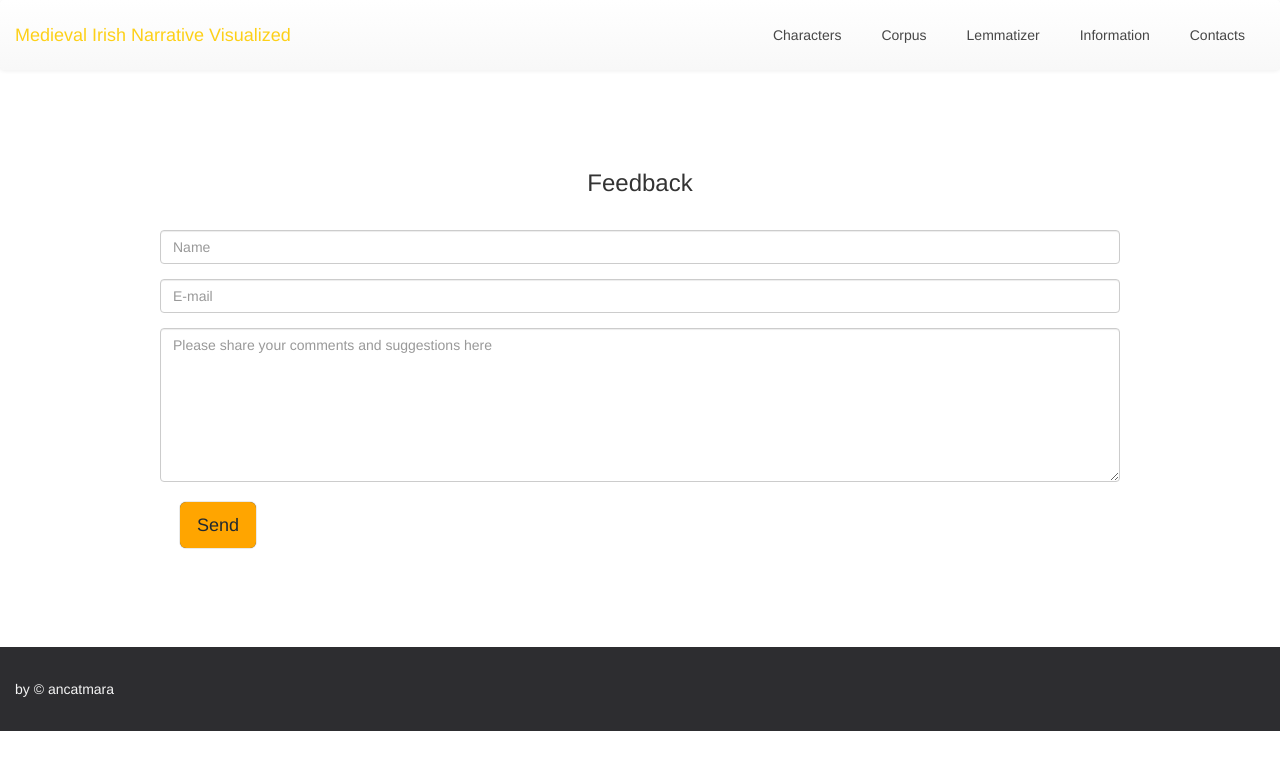
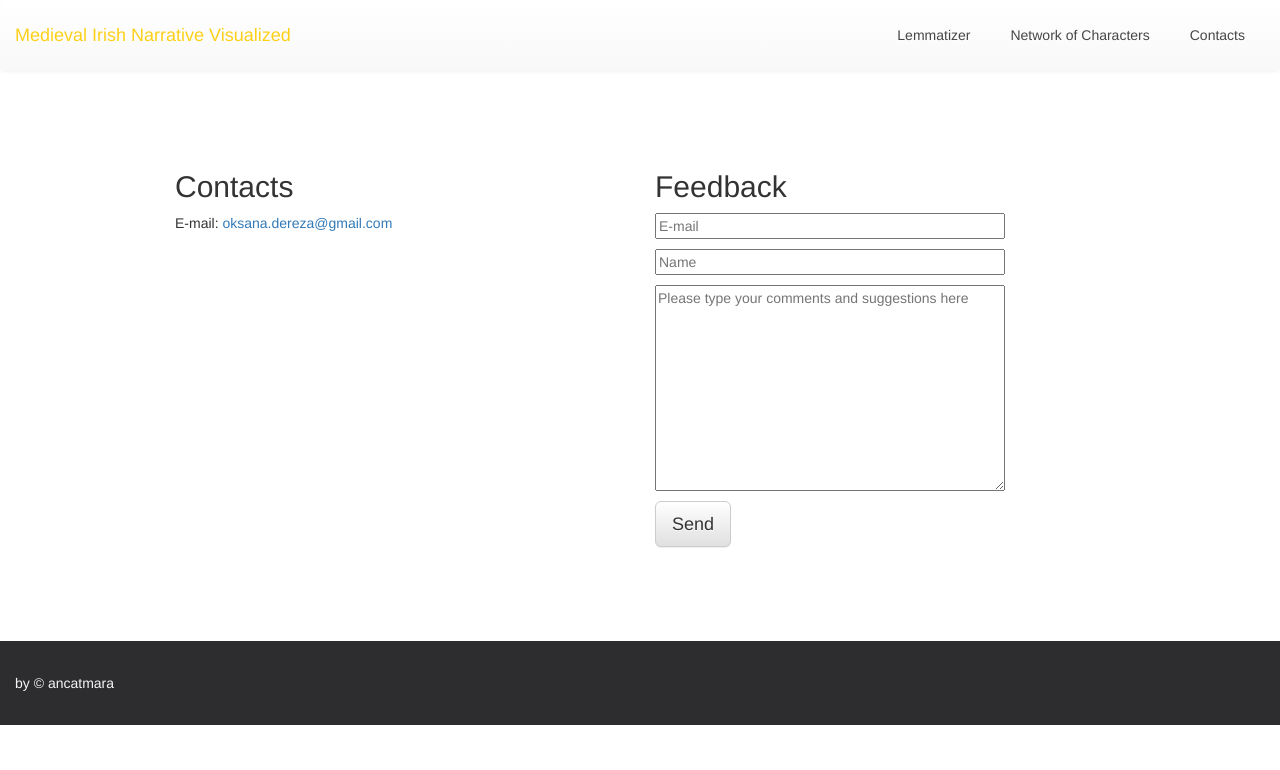
Before and after one commit to ancatmara/ulster-project, a Django app: template ulster/templates/ulster/contacts.html in a window 1280 px wide. Shown: the top 770 px of the page. Run offline with Django 3.2, Linux system fonts and the light colour scheme; the template is opened without the code that fills it: values that come from a table or form of the project are taken from there, others are empty; parts of the project's set-up code (start-up, migrations or seed data) failed here and were passed over; some libraries are stand-ins or nearby versions.

Commit message:
Fixed sigma, added ajax

```diff
--- a/ulster/forms.py
+++ b/ulster/forms.py
@@ -1,5 +1,26 @@
-
 from django import forms
 
 class UploadFileForm(forms.Form):
     file = forms.FileField(widget=forms.FileInput())
+
+class ContactForm(forms.Form):
+    sender = forms.EmailField(
+      required=True,
+      label='',
+      widget=forms.TextInput(
+        attrs={'style': 'width:350px', 'placeholder': 'E-mail'}
+        )
+      )
+    name = forms.CharField(
+      label='',
+      max_length=100,
+      widget=forms.TextInput(
+        attrs={'style': 'width:350px', 'placeholder': 'Name'}
+        )
+      )
+    message = forms.CharField(
+      label='',
+      widget=forms.Textarea(
+        attrs={'style': 'width:350px','placeholder': 'Please type your comments and suggestions here'}
+        )
+)
--- a/ulster/static/ulster/css/main.css
+++ b/ulster/static/ulster/css/main.css
@@ -41,23 +41,6 @@ footer a:hover {
     opacity:0.9;
 }
 
-.Ya {
-    color: #FF0F0F;
-}
-
-/*Buttons */
-
-.ya_button {
-    color: #212931;
-    background-color: orange;
-    box-shadow: 0 0 1px;
-    margin: 5px;
-}
-
-.ya_button:hover{
-    background-color: #FEE067;
-}
-
 
 /*Links*/
 #description a:link{
--- /dev/null
+++ b/ulster/static/ulster/js/feedback.js
@@ -0,0 +1,15 @@
+$(document).on('submit', '.form', function(e) {
+     $.ajax({
+        url: $(this).attr('action'),
+        type: $(this).attr('method'),
+        data: $(this).serialize(),
+        success: function(html) {
+        $(".form").clearForm();
+        bootbox.alert({
+          message: "<div class='alert'> Thank you!</div>",
+          backdrop: true
+        });
+        }
+    });
+    e.preventDefault();
+});
--- a/ulster/static/ulster/js/main.js
+++ b/ulster/static/ulster/js/main.js
@@ -12,14 +12,14 @@ function GetQueryStringParams(sParam,defaultVal) {
     for (var i = 0; i < sURLVariables.length; i++) {
         var sParameterName = sURLVariables[i].split('=');
         if (sParameterName[0] == sParam) {
-            return sParameterName[1];
+            return 'static/' + sParameterName[1];
         }
     }
     return defaultVal;
 }
 
 
-jQuery.getJSON(GetQueryStringParams("config","config.json"), function(data, textStatus, jqXHR) {
+jQuery.getJSON(GetQueryStringParams("config","/static/ulster/config.json"), function(data, textStatus, jqXHR) {
 	config=data;
 
 	if (config.type!="network") {
@@ -580,7 +580,7 @@ function nodeActive(a) {
         $GP.info_data.html(e.join("<br/>"))
     }
     $GP.info_data.show();
-    $GP.info_p.html("Connections:");
+    $GP.info_p.html("Connections");
     $GP.info.animate({width:'show'},350);
 	$GP.info_donnees.hide();
 	$GP.info_donnees.show();
--- a/ulster/templates/ulster/base.html
+++ b/ulster/templates/ulster/base.html
@@ -7,8 +7,10 @@
 	<link rel="stylesheet" href='{% static "ulster/bootstrap/bootstrap-theme.min.css" %}'>
 	<link rel="stylesheet" href='{% static "ulster/css/main.css" %}'>
 
-	<script src='{% static "ulster/js/jquery/jquery.min.css" %}'></script>
-	<script src='{% static "ulster/js/d3.v3.min.css" %}'></script>
+	<script src='{% static "ulster/js/jquery/jquery.min.js" %}'></script>
+	<script src='{% static "ulster/js/feedback.js" %}'></script
+	<script type="text/javascript" src="http://malsup.github.com/min/jquery.form.min.js"></script>
+    <script type="text/javascript" src="https://cdnjs.cloudflare.com/ajax/libs/bootbox.js/4.4.0/bootbox.min.js"></script>
 	<title>Medieval Irish Narrative Visualized</title>
   </head>
 </html>
@@ -27,11 +29,11 @@
     </div>
     <div class="collapse navbar-collapse" id="myNavbar">
       <ul class="nav navbar-nav navbar-right">
-      <li><a href="graph">Characters</a></li>
-	  <li><a href="corpus">Corpus</a></li>
-	  <li><a href="lemmatizer">Lemmatizer</a></li>
-	  <li><a href="info">Information</a></li>
-	  <li><a href="contacts">Contacts</a></li>
+			<li><a href="lemmatizer">Lemmatizer</a></li>
+	<!-- 	  <li><a href="info">Ulster Cycle</a></li> -->
+			<li><a href="graph">Network of Characters</a></li>
+	<!-- 	  <li><a href="corpus">Corpus</a></li> -->
+            <li><a href="contacts">Contacts</a></li>
 	  </ul>
 	 </div>
   </div>
--- a/ulster/templates/ulster/contacts.html
+++ b/ulster/templates/ulster/contacts.html
@@ -4,37 +4,27 @@
 
 {% block feedback %}
 
-    <div class="container">
-        <div class="feedback" id="thankyou">
+<!-- HOME PAGE -->
+<div id="main-content" class="container">
+  <div class="row contact-page">
+    <div class="col-lg-6">
+      <div class="contact-info">
+        <h2>Contacts</h2>
+        <p>E-mail: <a href="mailto:oksana.dereza@gmail.com" target="_top">oksana.dereza@gmail.com</a></p>
+      </div> <!-- contacts -->
+    </div> <!-- col-lg-6 -->
 
-        <h3 style="padding-bottom:1em" align="center">Feedback</h3>
-
-        <form action="{% url 'feedback' %}" method="POST" class="form-horizontal" role="form" enctype="multipart/form-data">
+    <div class="col-lg-6">
+      <div class="contact-form">
+        <h2>Feedback</h2>
+          <form class="form" action="ulster/contacts" method="post" >
             {% csrf_token %}
-
-
-                  <div class="form-group">
-                    <label class="sr-only" for="name">Name</label>
-                    <input type="text" class="form-control" name='name' id="name" placeholder="Name">
-                  </div>
-                  <div class="form-group">
-                    <label class="sr-only" for="email">E-mail</label>
-                    <input type="email" class="form-control" name='email' id="email" placeholder="E-mail">
-                  </div>
-                <div class="form-group">
-
-                    <label for="message" class="sr-only"></label>
-                    <textarea class="form-control" id="message" name ="message" rows=7 placeholder="Please share your comments and suggestions here"></textarea>
-                </div>
-
-                     <button type="submit" id="submitbtn" name="submitbtn" class="btn ya_button btn-lg">Send</button>
-
-            {% if thankyou %}
-			<br><br>
-            <p><h3>{{ thankyou }}</h3></p>
-            {% endif %}
-
-        </form>
-        </div>
-    </div>
+            {{ form.as_p }}
+            <button id="submit" type="submit" class="btn btn-default btn-lg">Send</button>
+          </form>
+      </div> <!-- End of contact-form -->
+    </div> <!-- End of col-lg-6 -->
+  </div> <!-- End of row contact-page -->
+</div> <!-- End of main-content -->
+<!-- END OF HOME PAGE -->
 {% endblock %}
--- a/ulster/templates/ulster/index.html
+++ b/ulster/templates/ulster/index.html
@@ -22,9 +22,9 @@
 
 <div id="description" class="container-fluid">
 	<div class="row">
-	<div class="col-sm-4">
+	<div class="col-sm-4" id="description">
 	<h3 align="center"><a href="graph">Network of Ulster Cycle Characters</a></h3>
-	<p id="description">The graph shows the co-occurrence of characters in the Ulster cycle of medieval Irish narrative. Every node corresponds to a character: the bigger it is, the more connetions the character has. If two characters are connected with a link, they occur together in a window of size 5. The thickness of the link indicates how often these characters co-occur. Colours show the degree of each node.</p><br></div>
+	<p>The graph shows the co-occurrence of characters in the Ulster cycle of medieval Irish narrative. Every node corresponds to a character: the bigger it is, the more connetions the character has. If two characters are connected with a link, they occur together in a window of size 5. The thickness of the link indicates how often these characters co-occur. Colours show the degree of each node.</p><br></div>
 	<div class="col-sm-4">
 	<h3 align="center"><a href="corpus">Old and Middle Irish Corpus</a></h3>
 	<p id="description">A small unlabelled searchable corpus of Old and Middle Irish texts (230 000 tokens). You can download raw texts <a href="https://github.com/ancatmara/old_irish_corpora">here</a>.</p><br></div>
--- a/ulster/urls.py
+++ b/ulster/urls.py
@@ -5,12 +5,11 @@ from . import views
 app_name = 'ulster'
 urlpatterns = [
         url(r'^$', views.index, name='index'),
-		url(r'^home', views.index, name='index'),
-        url(r'^graph$', views.graph, name='graph'),
-		url(r'^info$', views.info, name='info'),
-		url(r'^lemmatizer', views.send_results, name='lemmatizer'),
-		url(r'^lemmatizer/download', views.download_file, name="download"),
-		url(r'^contacts', views.contacts, name='contacts'),
-		url(r'^thanks/$', views.send_feedback, name='feedback'),
-		url(r'^corpus', views.corpus, name='corpus'),
+		url(r'home/$', views.index, name='index'),
+        url(r'graph/$', views.graph, name='graph'),
+		url(r'info/$', views.info, name='info'),
+		url(r'lemmatizer/$', views.send_results, name='lemmatizer'),
+		# url(r'lemmatizer/download', views.download_file, name="download"),
+		url(r'contacts/$', views.send_feedback, name='feedback'),
+		url(r'corpus/$', views.corpus, name='corpus'),
 ]
```
Also changed, not shown: ulster/static/ulster/config.json (+4 -4 lines), ulster/templates/ulster/graph.html (+19 -18 lines), ulster/templates/ulster/lemmatizer.html (+7 -7 lines), ulster/views.py (+42 -25 lines), ulster/static/ulster/data.json.
